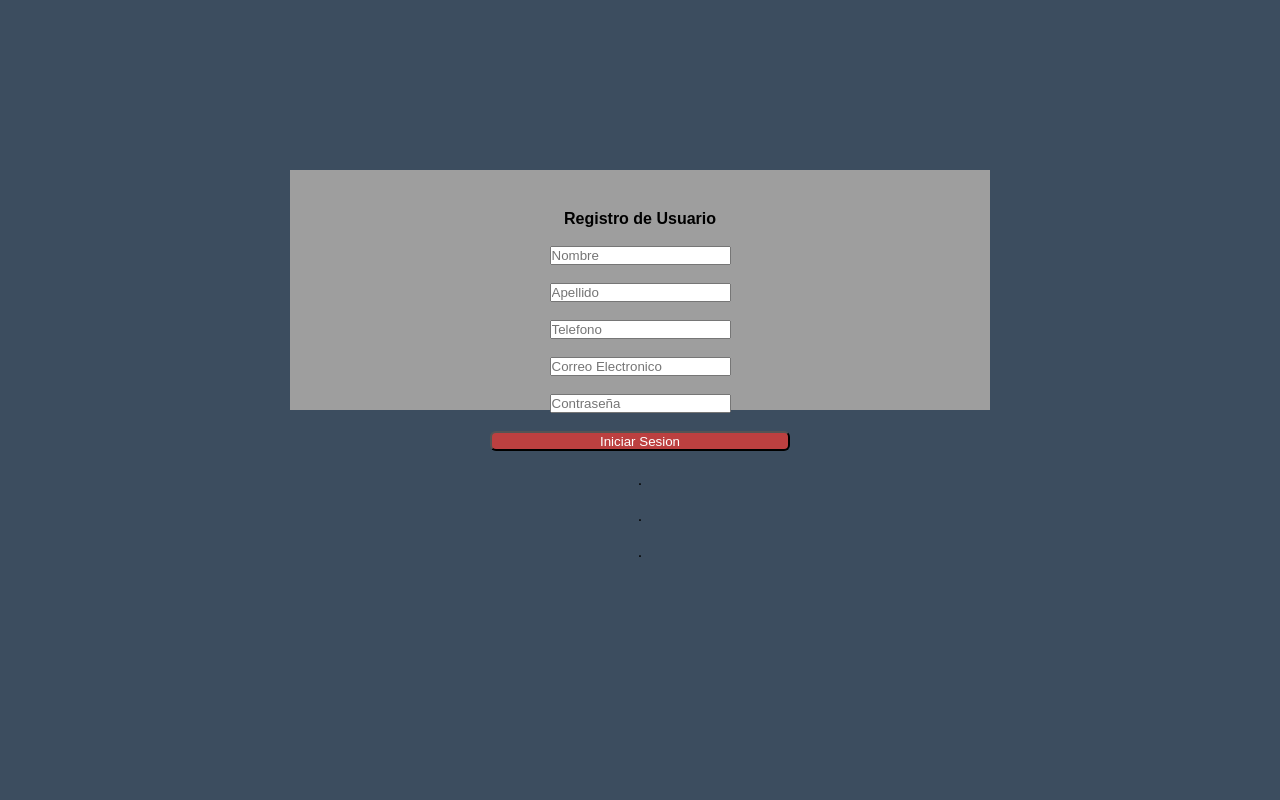
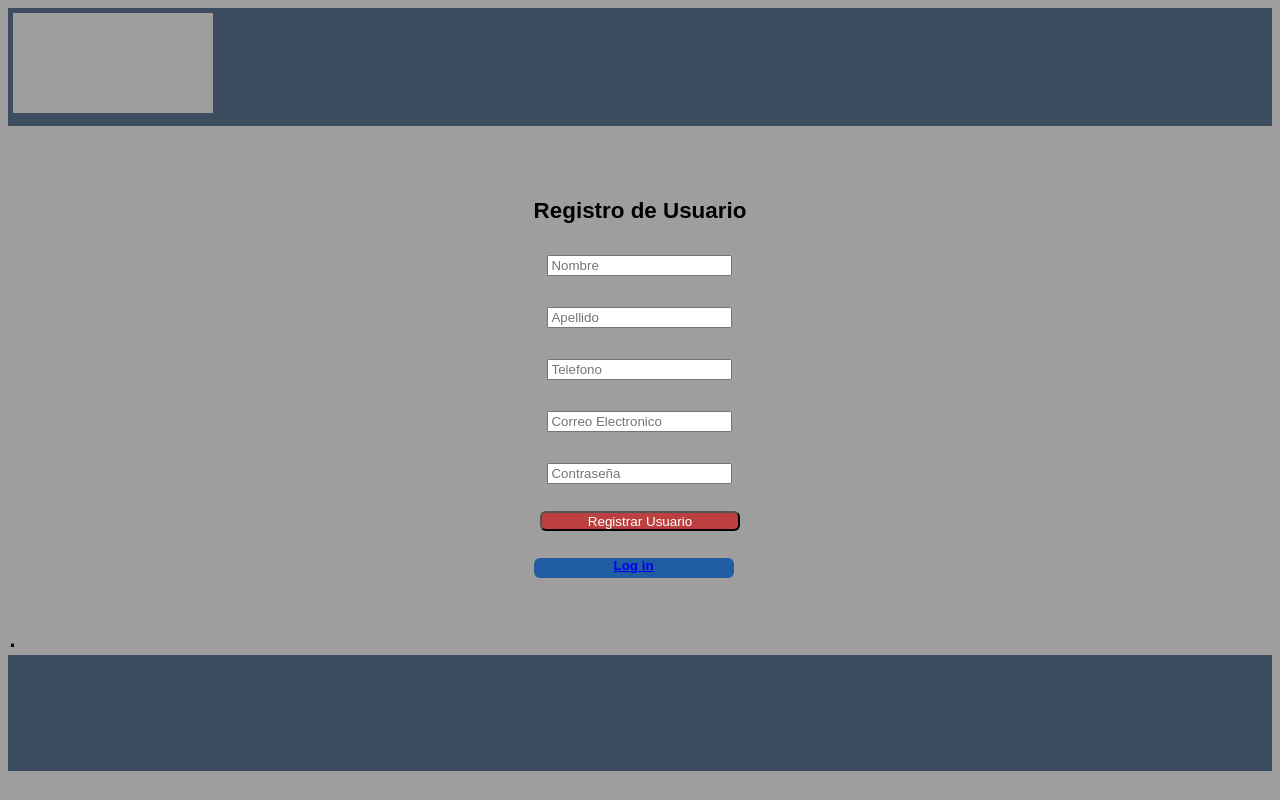
Before and after one commit to SistemasTecTlaxiaco/MiTTE_, a PHP site: the page made by views/nuevo/index.php in a window 1280 px wide. Run offline with PHP 8.4, Linux system fonts and the light colour scheme; the template is opened without the code that fills it, so the values that code supplies are empty; some libraries are stand-ins or nearby versions; grey boxes are pictures that could not be loaded.

Commit message:
css - Registro Usuario

```diff
--- a/views/nuevo/index.php
+++ b/views/nuevo/index.php
@@ -3,25 +3,53 @@
 <style type="text/css">
   .btn{
 
-    width: 300px;
+  width: 200px;
   height:20px;
   background-color: #BC4040;
   color: #ffffff;
   border-radius: 6px;
+  font-size:60%
 
+}
+#sec{
+  background: #4BA2EF;
+
+  width: 200px;
+  height:20px;
+  background-color: #205da1;
+  color: #ffffff;
+  border-radius: 6px;
+  font-size:60%;
+  text-align: center;
+}
+
+body{
+    background: #9E9E9E;
+
+    font-family: "Soberana", "Arial";
+    font-size: 2em;
 }
   .tabla{
     position:center;
     top:8em;
   }
-  #nav{
-    background-color: #fcfcfc;
-    width: 700px;
-    height:300px;
-    text-align:center;
-    margin: 0 auto;
-    padding: 20px 0;
+  header{
+  background: #3C4D5F;
+    max-width: 1390px;
+    min-height: 100px;
+    text-align: left;
+    vertical-align: top;
+    padding: 5px;
+
 }
+footer{
+  background: #3C4D5F;
+  max-width: 1385px;
+    min-height: 100px;
+    padding: 0.25em;
+    text-align: center;
+}
+
 </style>
 <head>
 
@@ -29,16 +57,20 @@
     <meta name="viewport" content="width=device-width, initial-scale=1.0">
     <meta http-equiv="X-UA-Compatible" content="ie=edge">
     <title>Document</title>
-    <link rel="stylesheet" href="public/css/registro.css">
+
 </head>
 <body >
 
-  <!-- <?php
-   $ruta="imagen/1.jpeg";
+   <header >
+
+
+   <?php
+       //aquí coges de donde sea la ruta que quieres mostrar
+       $ruta20="imagen/tec.svg";
         ?>
-   <img style="windth:1565px;height: 400px;"; src="<?php echo $ruta; ?>"> -->
 
-    <?php require 'views/header.php'; ?>
+        <img  style="width:200px;height:100px;"  src="<?php echo $ruta20; ?>">
+   </header>
 
     <div id="nav">
       <br>
@@ -47,36 +79,36 @@
         <tr>
 
         <th>
+        <p style="">
 
-<?php echo $this->mensaje;?>
+        <div  class= "center" text-aling="center"style="font-size:70%;"><?php echo $this->mensaje;?></div>
+        <div text-aling="center"style="font-size:70%;">Registro de Usuario
+<form style="font-size:100%;" action="<?php echo constant('URL'); ?>nuevo/registrarAlumno"  method="POST">
 
-<form action="<?php echo constant('URL'); ?>nuevo/registrarAlumno"  method="POST">
 
-<label form="registrar">Registro de Usuario</label>
+                <slavel form="nombre"></lavel><br>
+                <input type="text" name="nombre" id="" placeholder="Nombre"  />
+            <br>
+                <lavel form="apellido"></lavel><br>
+                <input type="text" name="apellido" id="" placeholder="Apellido"  />
+             <br>
+                <lavel form="telefono"></lavel><br>
+                    <input type="text" name="telefono" id="" placeholder="Telefono" >
+          <br>
+                <lavel form="email"></lavel><br>
+                <input type="email" name="email" id="" placeholder="Correo Electronico"  />
+           <br>
+                <lavel form="pass"></lavel><br>
+                <input type="password" name="pass" id="" placeholder="Contraseña"  />
+            </p>
 
-<p>
-                <slavel form="nombre"></lavel><br>
-                <input type="text" name="nombre" id="" placeholder="Nombre" pattern="[a-zA-ZàáâäãåąčćęèéêëėįìíîïłńòóôöõøùúûüųūÿýżźñçčšžÀÁÂÄÃÅĄĆČĖĘÈÉÊËÌÍÎÏĮŁŃÒÓÔÖÕØÙÚÛÜŲŪŸÝŻŹÑßÇŒÆČŠŽ∂ð ,.'-]{2,48}" required/>
-            </p>
-            <p>
-                <lavel form="apellido"></lavel><br>
-                <input type="text" name="apellido" id="" placeholder="Apellido" pattern="[a-zA-ZàáâäãåąčćęèéêëėįìíîïłńòóôöõøùúûüųūÿýżźñçčšžÀÁÂÄÃÅĄĆČĖĘÈÉÊËÌÍÎÏĮŁŃÒÓÔÖÕØÙÚÛÜŲŪŸÝŻŹÑßÇŒÆČŠŽ∂ð ,.'-]{2,64}" required/>
-            </p>
-            <p>
-                <lavel form="telefono"></lavel><br>
-                    <input type="text" name="telefono" id="" placeholder="Telefono" required>
-            </p>
-            <p>
-                <lavel form="email"></lavel><br>
-                <input type="email" name="email" id="" placeholder="Correo Electronico" pattern="^[a-zA-Z0-9.!#$%&’+/=?^_`{|}~-]+@[a-zA-Z0-9-]+(?:\.[a-zA-Z0-9-]+)$" required/>
-            </p>
-            <p>
-                <lavel form="password"></lavel><br>
-                <input type="password" name="pass" id="" placeholder="Contraseña"  required/>
-            </p>
+            <button class="btn" type="submit" id="submit" value="Registrar Usuario"> Registrar Usuario</p> </a>
+            </button>
+            <br>
              </br>
-  <input class="btn" type="submit"  value="Iniciar Sesion" >
-</form>
+            <section id=sec>
+            <a  href="<?php echo constant('URL'); ?>main"> <b >Log in</b> </a>
+            </section>
 
 
 
@@ -88,13 +120,9 @@
    <br>
 .
 </br>
-<br>
-.
-</br>
-<br>
-.
-</br>
 
-    <?php require 'views/footer.php'; ?>
+    <footer>
+
+    </footer>
 </body>
 </html>
```
Lines whose indentation alone changed are shown as unchanged.
